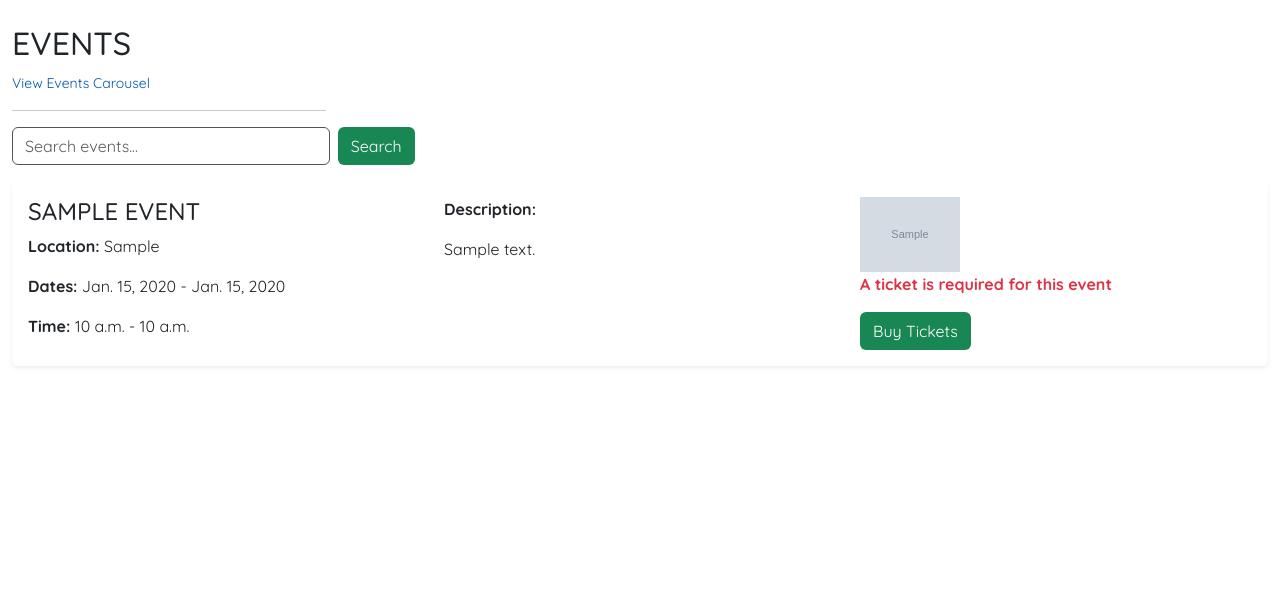
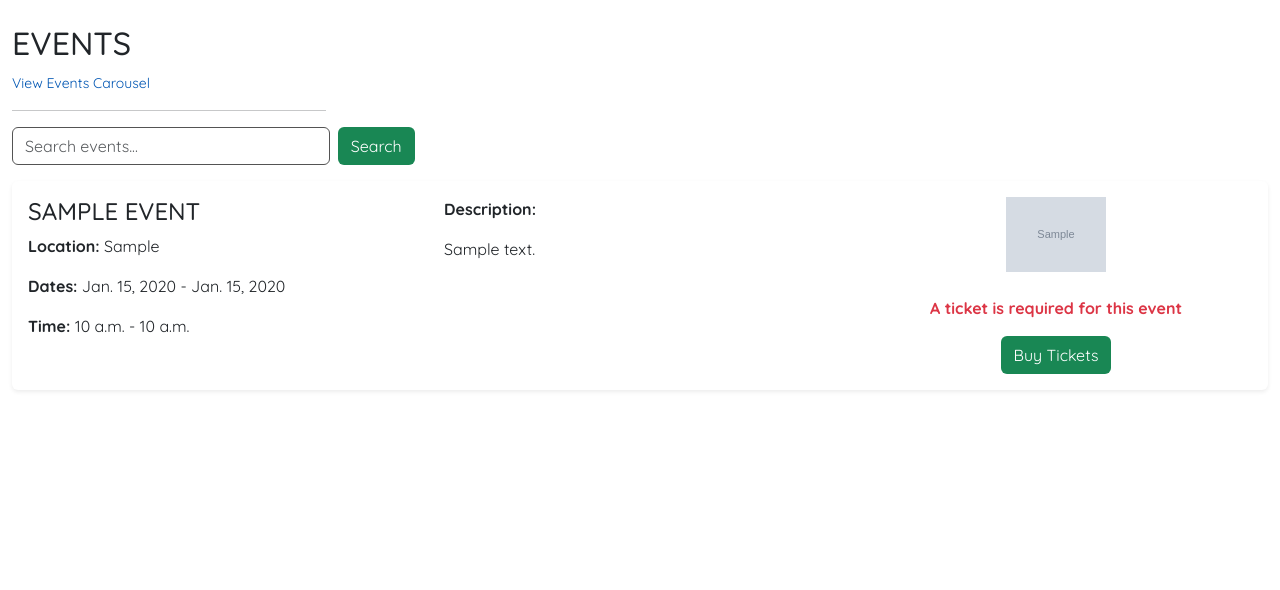
Before and after one commit to Cleg83/sew_crafty_project, a Django app: template events/templates/events/events_list_view.html in a window 1280 px wide. Shown: the part 56-646 px from the top of the page. Run offline with Django 5.2, Linux system fonts and the light colour scheme; the template is opened without the code that fills it: values that come from a table or form of the project are taken from there, others are empty; tables that the repository leaves empty hold one stand-in row (values such as "Sample post"); grey boxes marked "Sample" are stand-in pictures; some libraries are stand-ins or nearby versions.

Commit message:
Align third column items to center and add mb-4 class to image

```diff
--- a/events/templates/events/events_list_view.html
+++ b/events/templates/events/events_list_view.html
@@ -55,8 +55,8 @@
                             <p class="card-text"><strong>Description:</strong></p>
                             <p class="card-text">{{ event.description }}</p>
                         </div>
-                        <div class="col-12 col-md-4 text-center text-md-start">
-                            <img src="{{ event.image.url }}" class="event-image" alt="{{event.name}}">
+                        <div class="col-12 col-md-4 text-center">
+                            <img src="{{ event.image.url }}" class="event-image mb-4" alt="{{event.name}}">
                             {% if event.ticket_required %}
                                 <p class="card-text text-danger"><strong>A ticket is required for this event</strong></p>
                                 {% if event.ticket_url %}
```
